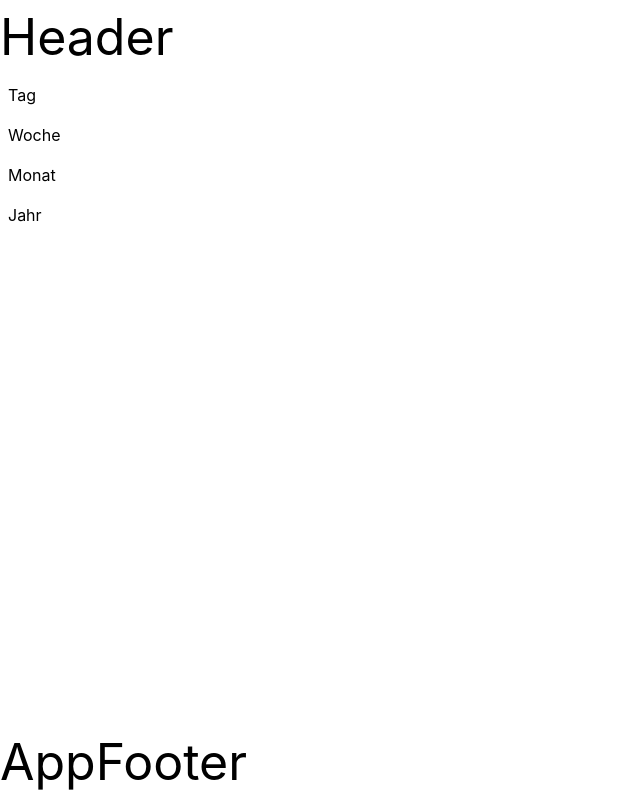
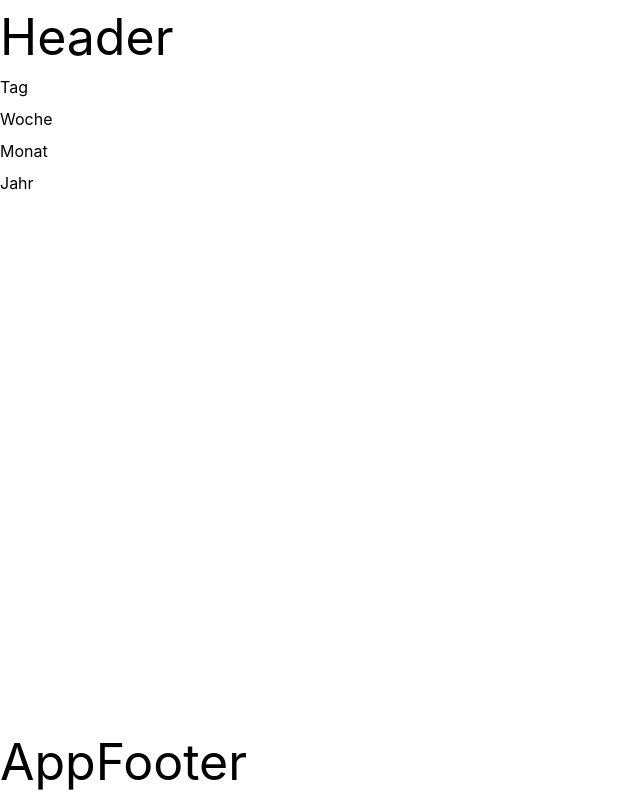
Before and after one commit to Eddyhotkey/PlannerApp, a Vue app: page /week in a window 1280 px wide. Shown: the whole page, without its empty margins (0-640 px from the left). Built offline with nearby package versions, Linux system fonts and the light colour scheme.

Commit message:
CSS-Klassen im Template ergänzen.

```diff
--- a/src/components/navigation/AppNav.vue
+++ b/src/components/navigation/AppNav.vue
@@ -1,13 +1,14 @@
 <template>
-  <nav class="main_nav">
-    <ul>
+  <nav class="AppNav">
+    <ul class="AppNav_list">
       <li
+        class="AppNav_item"
         v-for="item in menuItems"
         :key="item.name"
       >
         <router-link
           :to="'/' + item.path"
-          class="block p-2"
+          class="AppNav_link mb-2 block"
         >
           {{ item.meta.label }}
         </router-link>
```
